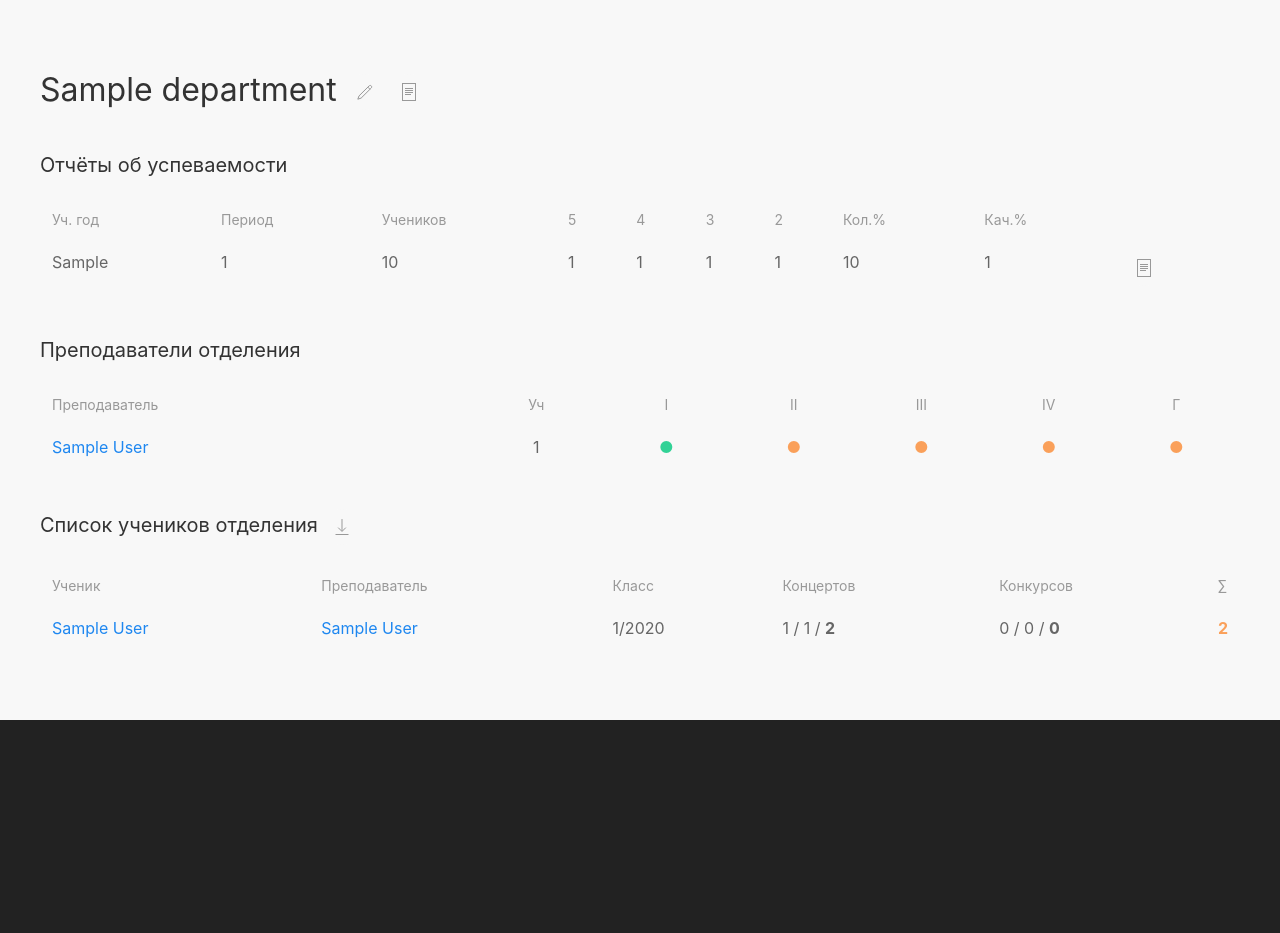
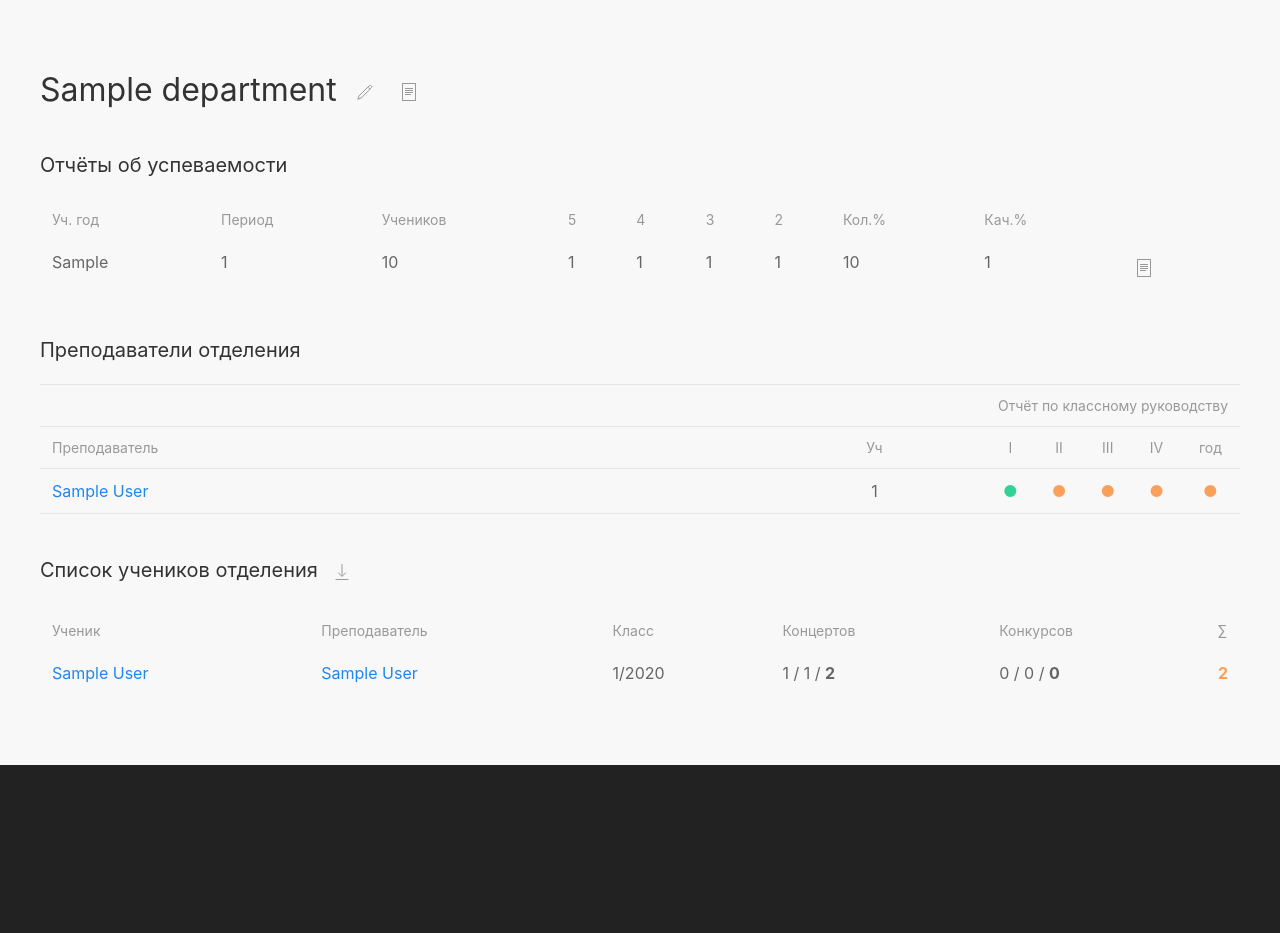
Before and after one commit to Brukvo/Palantir, a Flask app: page /settings/departments/1 in a window 1280 px wide. Shown: the part 121-1054 px from the top of the page. Run offline with Flask 3, Linux system fonts and the light colour scheme; tables that the repository leaves empty hold one stand-in row (values such as "Sample post"); data that the repository does not hold is empty; parts of the project's set-up code (start-up, migrations or seed data) failed here and were passed over.

Commit message:
налажено отображение отчётов по отделениям и преподавателям

```diff
--- a/settings.py
+++ b/settings.py
@@ -1,5 +1,5 @@
 from flask import Blueprint, render_template, redirect, url_for, flash, request, send_file
-from models import db, Department, Teacher, Student, Ensemble, EnsembleMember, ConcertParticipation, ContestParticipation, ExamType, DepartmentReportItem
+from models import db, Department, Teacher, Student, Ensemble, EnsembleMember, ConcertParticipation, ContestParticipation, ExamType, DepartmentReportItem, ClassReportItem
 from datetime import datetime
 from forms import EnsembleForm, EnsembleMemberForm, DepartmentForm, ExamTypeForm, DepartmentReportForm
 from sqlalchemy import func, select, desc, distinct
@@ -226,6 +226,22 @@ def get_dep_report(dep_id, term):
         mimetype='application/vnd.openxmlformats-officedocument.wordprocessingml.document'
     )
 
+@bp.route('/departments/get_all_deps_report/term_<int:term>')
+def get_all_deps_report(term):
+    # получить отделения
+    deps = Department.query.all()
+    # собрать отчёты по классному руководству
+    teachers = Teacher.query.all()
+    teacher_class_reports = ClassReportItem.query.filter_by(term=term, academic_year=get_academic_year()).all()
+    # собрать отчёты по отделениям
+    dep_reports = DepartmentReportItem.query.filter_by(term=term, academic_year=get_academic_year()).all()
+    # вывести в документ
+    print('Отчёты по классному руководству учителей: ', teacher_class_reports)
+    print('Отчёты по отделениям: ', dep_reports)
+    flash('Отчёт выведен в лог', 'success')
+    return redirect(url_for('settings.departments_all'))
+
+
 @bp.route('/attest')
 def attest_list():
     exam_types = ExamType.query.all()
--- /dev/null
+++ b/subjects.sql
@@ -0,0 +1,2 @@
+-- database: ./instance/music_school.db
+INSERT INTO subjects(title) VALUES ('специальность и чтение с листа'), ('специальность'), ('ансамбль'), ('концертмейстерский класс'), ('музыкальный инструмент'), ('народное творчество'), ('фольклорный ансамбль'), ('хор'), ('сольфеджио'), ('музыкальная литература');
--- a/templates/settings/departments/view.html
+++ b/templates/settings/departments/view.html
@@ -42,15 +42,20 @@
 </table>
 {% endif %}
 <h4>Преподаватели отделения</h4>
-<table class="uk-table uk-table-small uk-table-stripe uk-table-hover">
+<table class="uk-table uk-table-small uk-table-striped">
+    <tr>
+        <th></th>
+        <th></th>
+        <th class="uk-text-center uk-text-nowrap" colspan="5">Отчёт по классному руководству</th>
+    </tr>
     <tr>
         <th>Преподаватель</th>
         <th class="uk-text-center">Уч</th>
-        <th class="uk-text-center">I</th>
-        <th class="uk-text-center">II</th>
-        <th class="uk-text-center">III</th>
-        <th class="uk-text-center">IV</th>
-        <th class="uk-text-center">Г</th>
+        <th class="uk-text-center uk-table-shrink">I</th>
+        <th class="uk-text-center uk-table-shrink">II</th>
+        <th class="uk-text-center uk-table-shrink">III</th>
+        <th class="uk-text-center uk-table-shrink">IV</th>
+        <th class="uk-text-center uk-table-shrink">год</th>
     </tr>
     {% for teacher in department.teachers %}
     <tr>
--- a/utils.py
+++ b/utils.py
@@ -27,7 +27,7 @@ def get_term(dt=None):
         return 2
     elif month in [1, 2, 3]:
         return 3
-    elif month in [4, 5, 6]:
+    elif month in [4, 5]:
         return 4
     return None
 
```
Also changed, not shown: teachers.py (+8 -1 lines), templates/settings/departments/list.html (+9 -2 lines), templates/teachers/list.html (+19 -2 lines).
